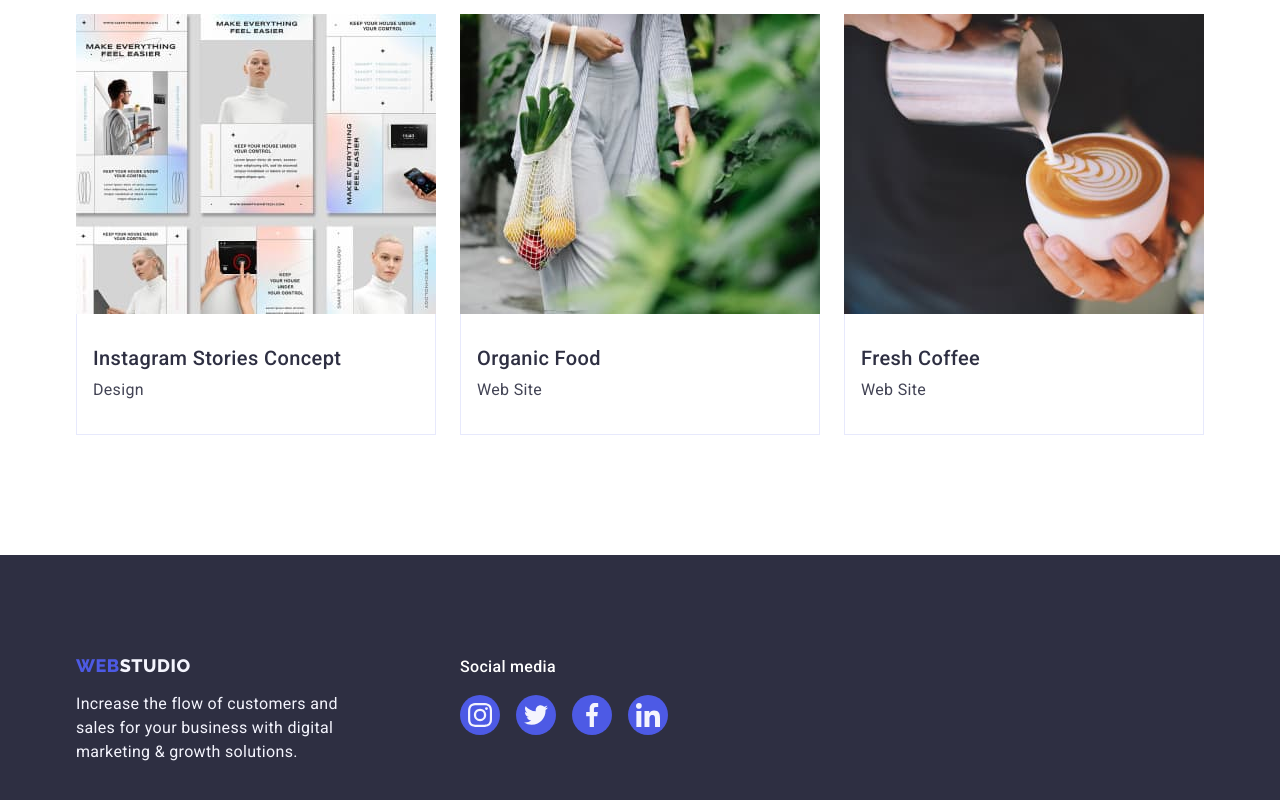
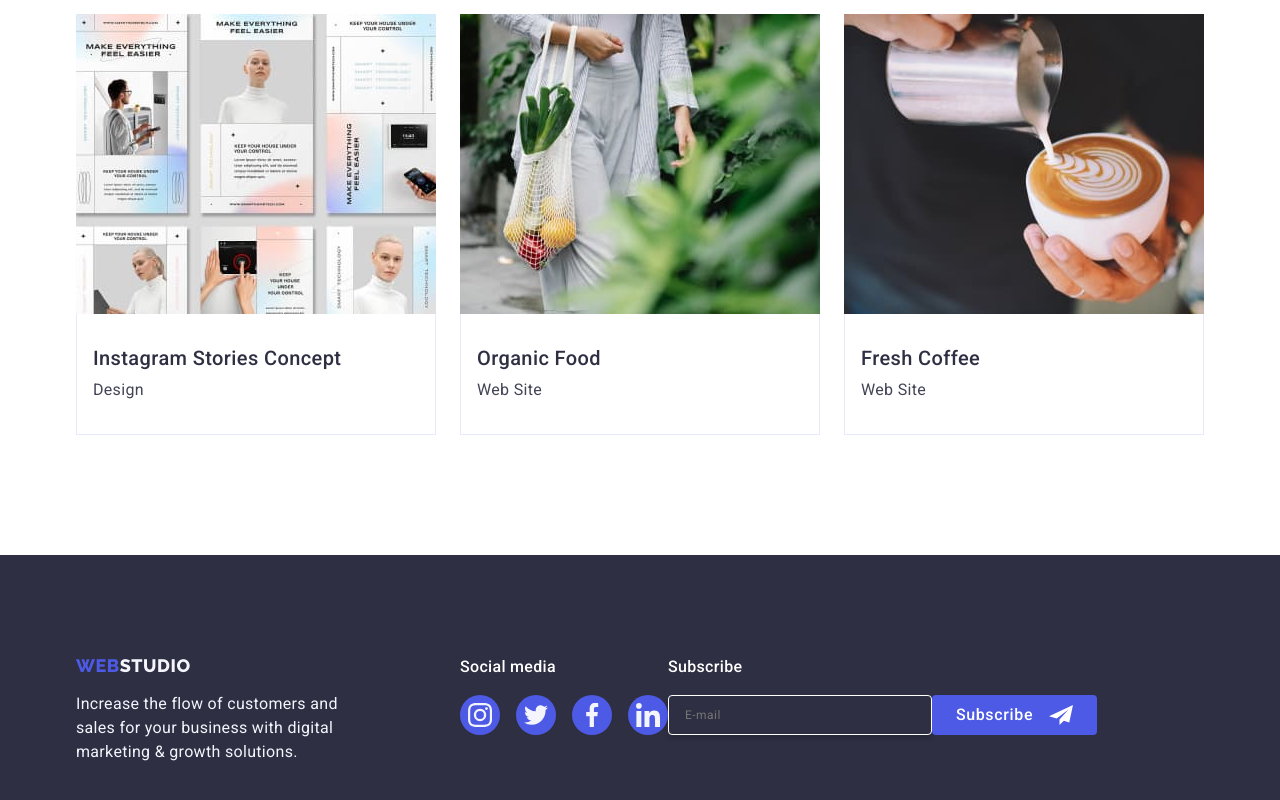
Before and after one commit to Rivero28/goit-markup-hw-06, a plain HTML site: page portfolio.html in a window 1280 px wide. Shown: the part 1215-2015 px from the top of the page. Drawn offline with nearby package versions, Linux system fonts and the light colour scheme.

Commit message:
fixing issues

```diff
--- a/portfolio.html
+++ b/portfolio.html
@@ -309,6 +309,23 @@
             </li>
           </ul>
         </div>
+        <div class="subscription">
+          <p class="subscription-text">Subscribe</p>
+          <form name="substribtion-form" class="subscription-form">
+            <label class="subscription-label">
+              <input
+                type="email"
+                name="email"
+                placeholder="E-mail"
+                class="subscription-input"
+            /></label>
+            <button type="submit" class="subscription-button">
+              Subscribe<svg class="foot-svg" width="24" height="24">
+                <use href="./images/forms-svgs.svg#icon-icon-send"></use>
+              </svg>
+            </button>
+          </form>
+        </div>
       </div>
     </footer>
   </body>
```
